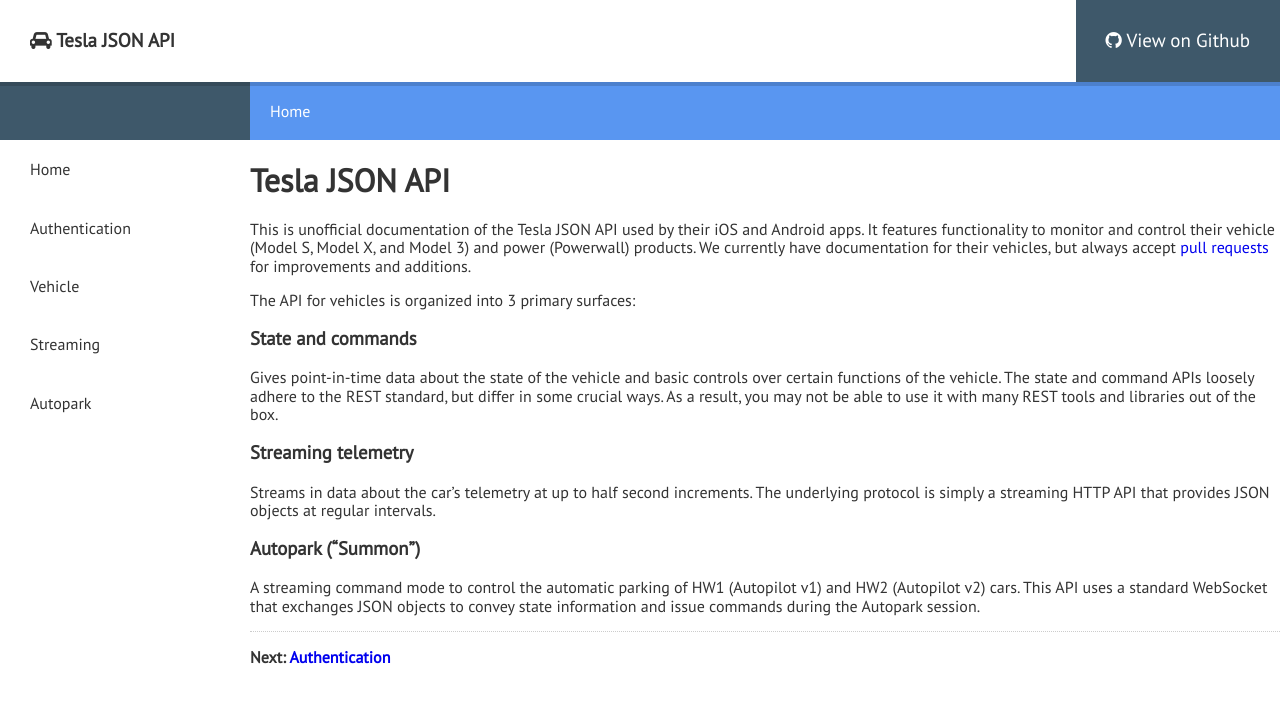
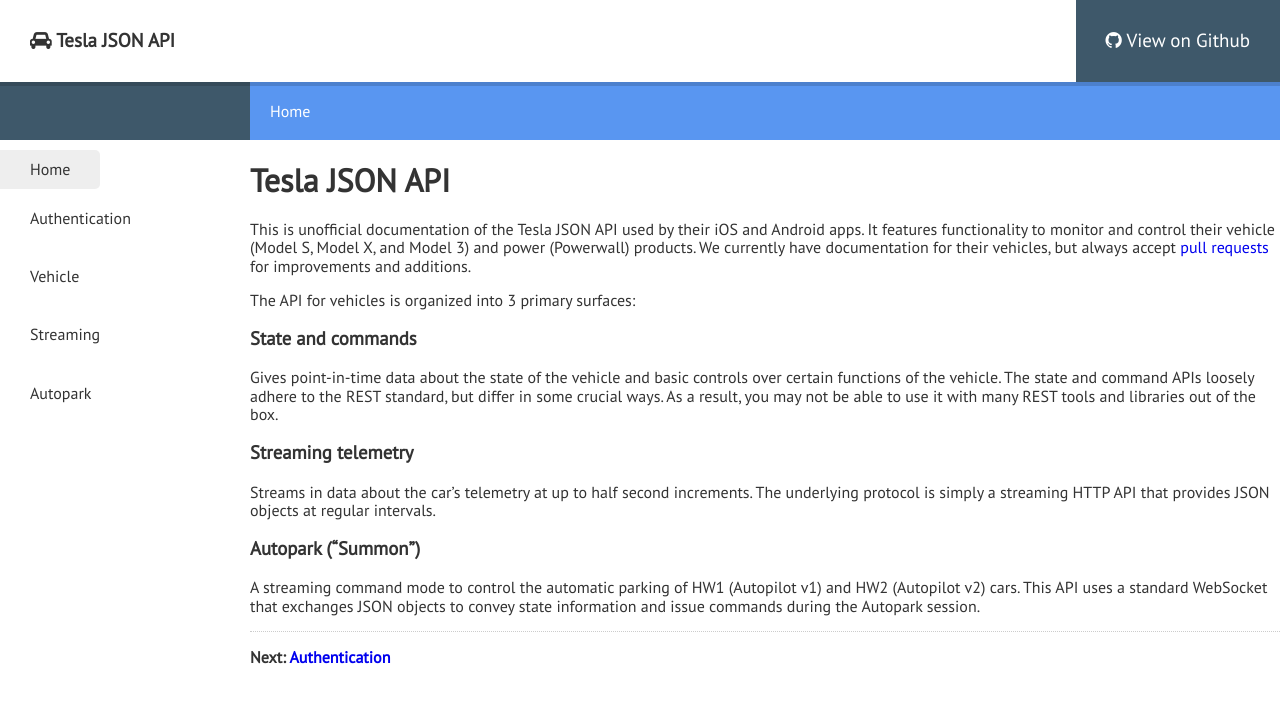
Before and after one commit to timdorr/tesla-api, a Jekyll site: the page built from docs/index.md, in a window 1280 px wide. Shown: the top 703 px of the page. Built offline with Jekyll 4.4.1, drawn with Linux system fonts in a browser that asks for light colours.

Commit message:
Fix sidebar links and base URL for assets

```diff
--- a/docs/_config.yml
+++ b/docs/_config.yml
@@ -16,8 +16,6 @@
 title: Tesla JSON API
 email: tesla@timdorr.com
 description:
-baseurl: "" # the subpath of your site, e.g. /blog
-url: "" # the base hostname & protocol for your site, e.g. http://example.com
 twitter_username: timdorr
 github_username:  timdorr
 
--- a/docs/_data/sidebar.yml
+++ b/docs/_data/sidebar.yml
@@ -1,5 +1,5 @@
 - title: Home
-  url: /
+  url:
 
 - title: Authentication
   url: authentication
--- a/docs/_includes/sidebar.html
+++ b/docs/_includes/sidebar.html
@@ -1,17 +1,17 @@
 <ul>
 
-{% assign split_url_parts = page.url | split: '/' %}
+{% assign split_url_parts = page.url | remove: ".html" | split: '/' %}
 {% for section in site.data.sidebar %}
-  {% capture section_url %}{{ site.baseurl }}{% if section.url contains '/' %}/{% else %}/{{ section.url }}/{% endif %}{% endcapture %}
+  {% capture section_url %}{{ site.baseurl }}/{{ section.url }}{% endcapture %}
   {% if split_url_parts[1] != section.url %}
-    <li><a href="{{section_url}}">{{ section.title }}</a></li>
+    <li><a href="{{section_url}}{% if section.pages != empty %}{% else %}.html{% endif %}">{{ section.title }}</a></li>
   {% else %}
     <li class="active">
-      <a href="{{section_url}}">{{ section.title }}</a>
+      <a href="{{section_url}}{% if section.pages != empty %}{% else %}.html{% endif %}">{{ section.title }}</a>
       {% if section.pages != empty %}
       <ul class="pages">
         {% for section_page in section.pages %}
-        <li><a href="{{section_url}}{{section_page.url}}/">{{ section_page.title }}</a></li>
+        <li><a href="{{section_url}}/{{section_page.url}}.html">{{ section_page.title }}</a></li>
         {% endfor %}
       </ul>
       {% endif %}
```
